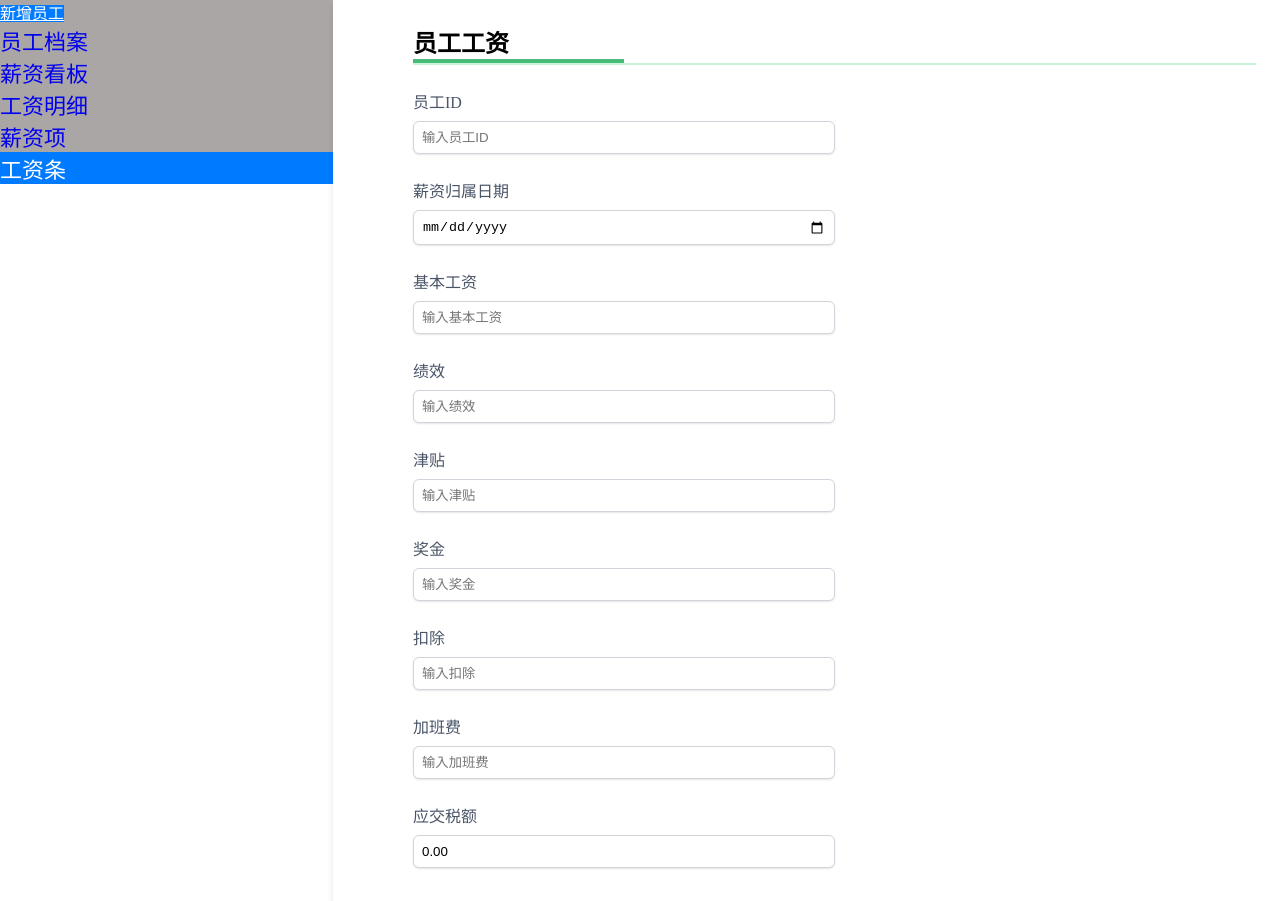
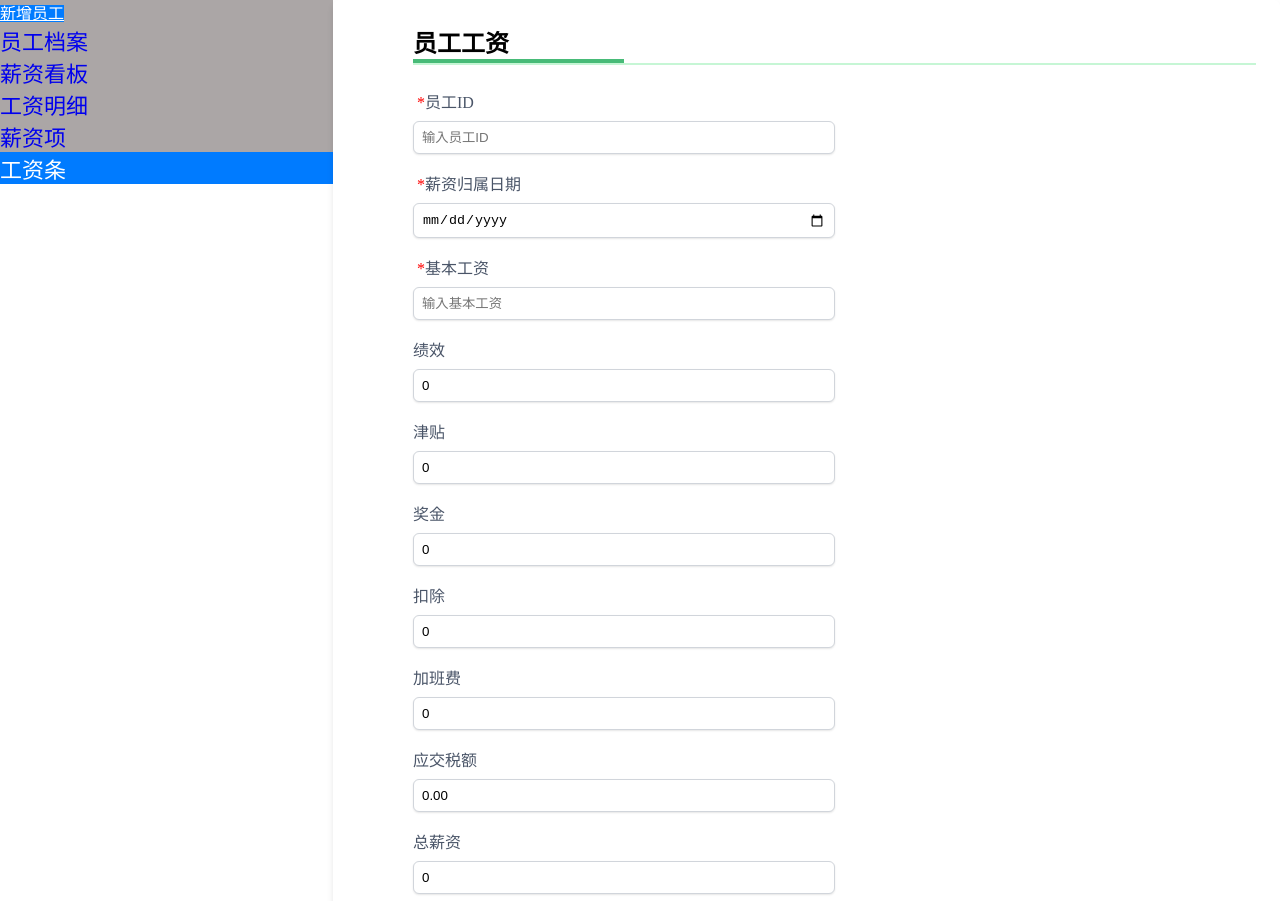
Before and after one commit to leoyoung8372/salary-management-system, a Vue app: page /payslip in a window 1280 px wide. Shown: the top 901 px of the page. Built offline with nearby package versions, Linux system fonts and the light colour scheme.

Commit message:
完善了员工薪资功能

```diff
--- /dev/null
+++ b/src/components/Completed.vue
@@ -0,0 +1,3 @@
+<template>
+    <div>已办事件</div>
+</template>
--- a/src/components/Payslip.vue
+++ b/src/components/Payslip.vue
@@ -11,52 +11,46 @@
         <!-- 表单内容 -->
         <div class="form">
             <div class="form-grid">
-
-                <!-- 员工ID输入框 -->
+                <!-- 各个输入框 -->
                 <div class="form-item">
-                    <label class="label">员工ID</label>
+                    <label class="label"><span class="required">*</span>员工ID</label>
                     <input type="text" v-model="employeeId" placeholder="输入员工ID" class="input">
                 </div>
-                <!-- 薪资归属日期输入框 -->
                 <div class="form-item">
-                    <label class="label">薪资归属日期</label>
+                    <label class="label"><span class="required">*</span>薪资归属日期</label>
                     <input type="date" v-model="salaryDate" placeholder="选择日期" class="input">
                 </div>
-                <!-- 基本工资输入框 -->
                 <div class="form-item">
-                    <label class="label">基本工资</label>
-                    <input type="number" v-model.number="baseSalary" placeholder="输入基本工资" class="input" step="0.01">
+                    <label class="label"><span class="required">*</span>基本工资</label>
+                    <input type="number" v-model.number="baseSalary" placeholder="输入基本工资" class="input" step="0.01" @input="calculateTotalPayroll">
                 </div>
-                <!-- 绩效输入框 -->
                 <div class="form-item">
                     <label class="label">绩效</label>
-                    <input type="number" v-model.number="performanceSalary" placeholder="输入绩效" class="input"
-                        step="0.01">
+                    <input type="number" v-model.number="performanceSalary" placeholder="输入绩效" class="input" step="0.01" @input="calculateTotalPayroll">
                 </div>
-                <!-- 津贴输入框 -->
                 <div class="form-item">
                     <label class="label">津贴</label>
-                    <input type="number" v-model.number="allowance" placeholder="输入津贴" class="input" step="0.01">
+                    <input type="number" v-model.number="allowance" placeholder="输入津贴" class="input" step="0.01" @input="calculateTotalPayroll">
                 </div>
-                <!-- 奖金输入框 -->
                 <div class="form-item">
                     <label class="label">奖金</label>
-                    <input type="number" v-model.number="bonus" placeholder="输入奖金" class="input" step="0.01">
+                    <input type="number" v-model.number="bonus" placeholder="输入奖金" class="input" step="0.01" @input="calculateTotalPayroll">
                 </div>
-                <!-- 扣除输入框 -->
                 <div class="form-item">
                     <label class="label">扣除</label>
-                    <input type="number" v-model.number="deduction" placeholder="输入扣除" class="input" step="0.01">
+                    <input type="number" v-model.number="deduction" placeholder="输入扣除" class="input" step="0.01" @input="calculateTotalPayroll">
                 </div>
-                <!-- 加班费输入框 -->
                 <div class="form-item">
                     <label class="label">加班费</label>
-                    <input type="number" v-model.number="overtimePay" placeholder="输入加班费" class="input" step="0.01">
+                    <input type="number" v-model.number="overtimePay" placeholder="输入加班费" class="input" step="0.01" @input="calculateTotalPayroll">
                 </div>
-                <!-- 税额计算结果 -->
                 <div class="form-item">
                     <label class="label">应交税额</label>
                     <input type="text" :value="calculateTax()" readonly class="input">
+                </div>
+                <div class="form-item">
+                    <label class="label">总薪资</label>
+                    <input type="number" v-model.number="totalPayroll" readonly class="input">
                 </div>
             </div>
             <!-- 提交按钮 -->
@@ -70,29 +64,26 @@
 <script>
 import axios from 'axios';
 export default {
-    name: 'EmployeeForm', // 组件名称
+    name: 'EmployeeForm',
     data() {
         return {
-            salaryDate: '', // 存储薪资归属日期
-            employeeId: '', // 存储员工ID
-            baseSalary: '', // 存储基本工资
-            performanceSalary: '', // 存储绩效
-            allowance: '', // 存储津贴
-            bonus: '', // 存储奖金
-            deduction: '', // 存储扣除
-            overtimePay: '', // 存储加班费
-            tax: ''
+            salaryDate: '',         //工资日期
+            employeeId: '',         //员工ID
+            baseSalary: '',         //基本工资
+            performanceSalary: 0.00,  //绩效工资
+            allowance: 0.00,          //津贴
+            bonus: 0.00,              //奖金
+            deduction: 0.00,          //扣除
+            overtimePay: 0.00,        //加班费
+            tax: 0.00,                //税收
+            totalPayroll: 0           //总薪资
         };
     },
     methods: {
-        // 计算应交税额
         calculateTax() {
-            // 计算应纳税所得额
             const totalIncome = (this.baseSalary || 0) + (this.performanceSalary || 0) +
                 (this.allowance || 0) + (this.bonus || 0) +
                 (this.overtimePay || 0) - (this.deduction || 0);
-
-            // 超额累进税率计算
             let tax = 0;
             if (totalIncome <= 3000) {
                 tax = 0;
@@ -109,12 +100,24 @@ export default {
             } else {
                 tax = (totalIncome - 80000) * 0.35 + 7220;
             }
-            return tax.toFixed(2); // 返回格式化后的税额
+            return tax.toFixed(2);
+        },
+        calculateTotalPayroll() {
+            const totalIncome = (this.baseSalary || 0) + (this.performanceSalary || 0) +
+                (this.allowance || 0) + (this.bonus || 0) +
+                (this.overtimePay || 0) - (this.deduction || 0);
+            const taxAmount = this.calculateTax();
+            this.totalPayroll = (totalIncome - taxAmount).toFixed(2);
         },
         async submitSalary() {
+            const confirmed = confirm("请仔细核对，确定提交吗？");
+            if (!confirmed) {
+                return; // 用户选择取消
+            }
+
             try {
                 const taxAmount = this.calculateTax();
-                this.tax = taxAmount; // 更新 tax 属性
+                this.tax = taxAmount;
                 const payload = {
                     employeeId: this.employeeId,
                     salaryDate: this.salaryDate,
@@ -124,23 +127,21 @@ export default {
                     bonus: this.bonus,
                     deduction: this.deduction,
                     overtimePay: this.overtimePay,
-                    tax: this.tax
+                    tax: this.tax,
+                    totalPayroll: this.totalPayroll
                 };
 
-
-                console.log("即将发送的数据:", payload); // 打印即将发送的数据
-
+                console.log("即将发送的数据:", payload);
                 const response = await axios.post('http://localhost:8080/api/salaries/salaries', payload);
                 console.log("提交成功:", response.data);
                 this.resetForm();
             } catch (error) {
                 console.error("提交失败:", error);
                 if (error.response) {
-                    console.error("服务器返回的错误:", error.response.data); // 打印服务器返回的错误信息
+                    console.error("服务器返回的错误:", error.response.data);
                 }
             }
         },
-        // 重置表单
         resetForm() {
             this.salaryDate = '';
             this.employeeId = '';
@@ -150,6 +151,7 @@ export default {
             this.bonus = '';
             this.deduction = '';
             this.overtimePay = '';
+            this.totalPayroll = 0;
         }
     }
 }
@@ -189,7 +191,10 @@ export default {
     background-color: #48BB78;
     /* 绿色 */
 }
-
+.required {
+    color: red; /* 红色 */
+    margin-left: 0.25rem; /* 左边距 */
+}
 /* 表单网格样式 */
 .form-grid {
     display: grid;
@@ -205,6 +210,7 @@ export default {
     display: flex;
     flex-direction: column;
     /* 垂直排列 */
+    margin-bottom: -0.44rem;
 }
 
 /* 标签样式 */
```
